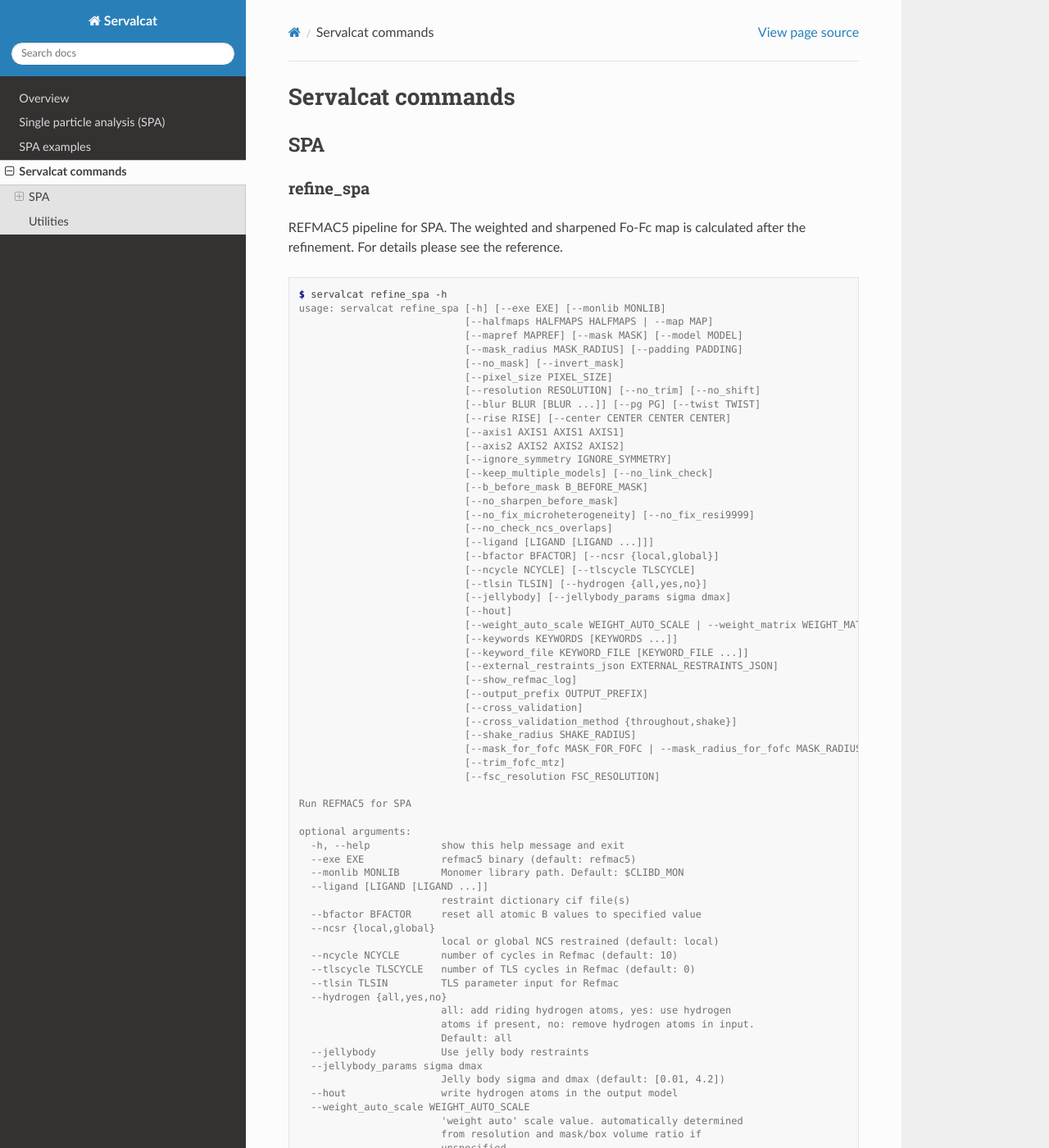
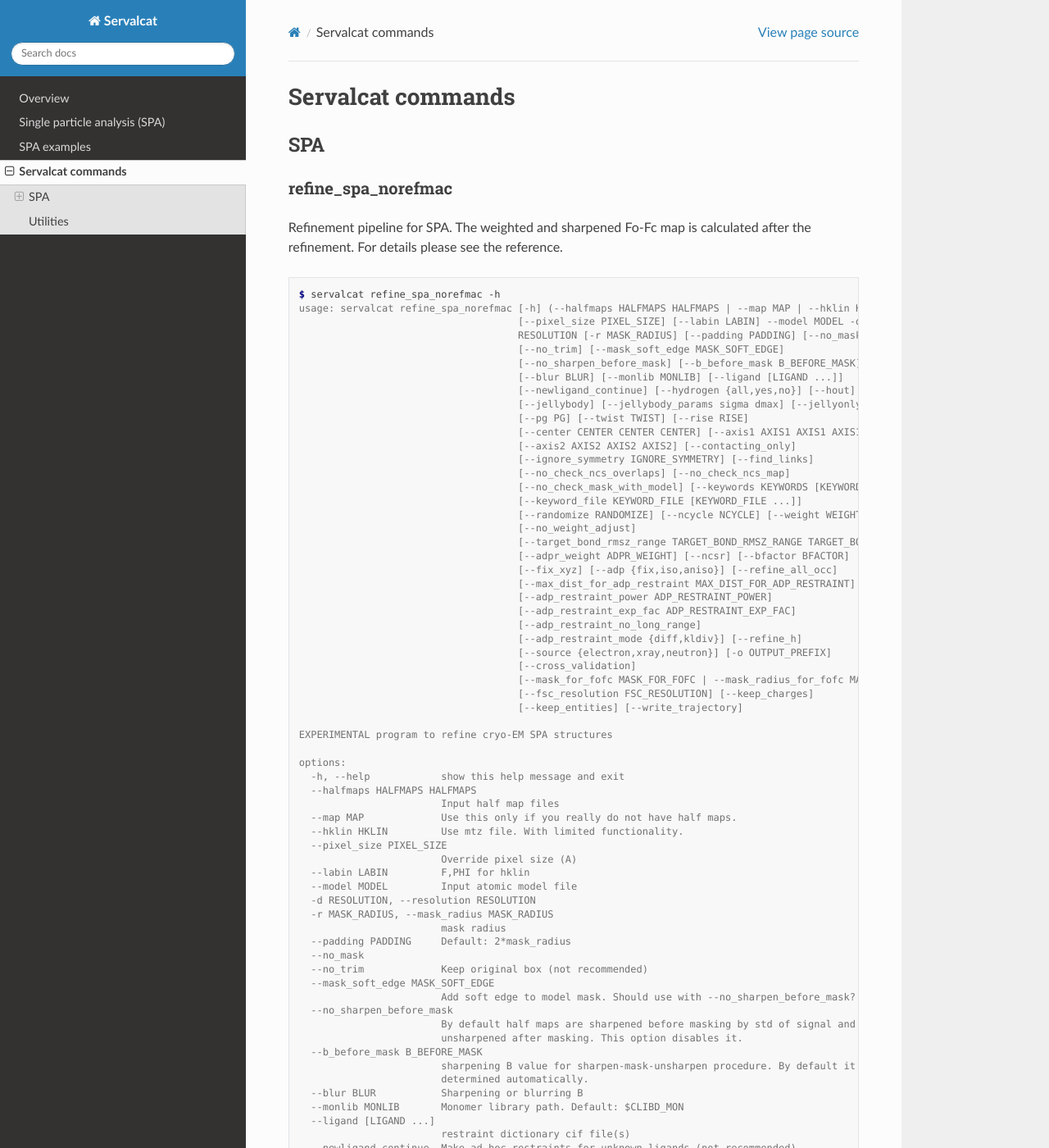
Before and after one commit to keitaroyam/servalcat, a Sphinx documentation site: the page built from docs/commands.rst, in a window 1280 px wide and 1400 px high. Shown: the whole window at 82% size. Built offline with Sphinx 7.4.7 and the Read the Docs theme 2.0.0, drawn with Linux system fonts in a browser that asks for light colours; some of the changed text lies outside the part shown.

Commit message:
docs updated (help messages)

```diff
--- a/docs/commands.rst
+++ b/docs/commands.rst
@@ -4,10 +4,10 @@ Servalcat commands
 SPA
 ---
 
-refine_spa
-~~~~~~~~~~
+refine_spa_norefmac
+~~~~~~~~~~~~~~~~~~~
 
-REFMAC5 pipeline for SPA. The weighted and sharpened Fo-Fc map is calculated after the refinement. For details please see the reference.
+Refinement pipeline for SPA. The weighted and sharpened Fo-Fc map is calculated after the refinement. For details please see the reference.
 
 .. literalinclude:: help/refine_spa.txt
    :language: console
--- a/docs/help/fofc.txt
+++ b/docs/help/fofc.txt
@@ -1,15 +1,16 @@
 $ servalcat fofc -h
 usage: servalcat fofc [-h] [--halfmaps HALFMAPS HALFMAPS | --map MAP]
                       [--pixel_size PIXEL_SIZE] --model MODEL -d RESOLUTION
-                      [-m MASK] [-r MASK_RADIUS] [-B B] [--half1_only]
-                      [--normalized_map] [--no_fsc_weights]
-                      [--sharpening_b SHARPENING_B] [--trim] [--trim_mtz]
-                      [--monlib MONLIB] [--omit_proton] [--omit_h_electron]
-                      [-o OUTPUT_PREFIX]
+                      [-m MASK] [-r MASK_RADIUS] [--no_check_mask_with_model]
+                      [-B B] [--half1_only] [--normalized_map]
+                      [--no_fsc_weights] [--sharpening_b SHARPENING_B]
+                      [--trim] [--trim_mtz] [--monlib MONLIB] [--omit_proton]
+                      [--omit_h_electron] [--source {electron,xray,neutron}]
+                      [-o OUTPUT_PREFIX] [--keep_charges]
 
 Fo-Fc map calculation based on model and data errors
 
-optional arguments:
+options:
   -h, --help            show this help message and exit
   --halfmaps HALFMAPS HALFMAPS
   --map MAP             Use only if you really do not have half maps.
@@ -20,10 +21,13 @@ optional arguments:
   -m MASK, --mask MASK  mask file
   -r MASK_RADIUS, --mask_radius MASK_RADIUS
                         mask radius (not used if --mask is given)
+  --no_check_mask_with_model
+                        Disable mask test using model
   -B B                  Estimated blurring
   --half1_only          Only use half 1 for map calculation (use half 2 only
                         for noise estimation)
-  --normalized_map      Write normalized map in the masked region
+  --normalized_map      Write normalized map in the masked region. Now this is
+                        on by default.
   --no_fsc_weights      Just for debugging purpose: turn off FSC-based
                         weighting
   --sharpening_b SHARPENING_B
@@ -34,4 +38,8 @@ optional arguments:
   --monlib MONLIB       Monomer library path. Default: $CLIBD_MON
   --omit_proton         Omit proton from model in map calculation
   --omit_h_electron     Omit hydrogen electrons from model in map calculation
+  --source {electron,xray,neutron}
   -o OUTPUT_PREFIX, --output_prefix OUTPUT_PREFIX
+                        output file name prefix (default: diffmap)
+  --keep_charges        Use scattering factor for charged atoms. Use it with
+                        care.
--- a/docs/help/refine_spa.txt
+++ b/docs/help/refine_spa.txt
@@ -1,114 +1,74 @@
-$ servalcat refine_spa -h
-usage: servalcat refine_spa [-h] [--exe EXE] [--monlib MONLIB]
-                            [--halfmaps HALFMAPS HALFMAPS | --map MAP]
-                            [--mapref MAPREF] [--mask MASK] [--model MODEL]
-                            [--mask_radius MASK_RADIUS] [--padding PADDING]
-                            [--no_mask] [--invert_mask]
-                            [--pixel_size PIXEL_SIZE]
-                            [--resolution RESOLUTION] [--no_trim] [--no_shift]
-                            [--blur BLUR [BLUR ...]] [--pg PG] [--twist TWIST]
-                            [--rise RISE] [--center CENTER CENTER CENTER]
-                            [--axis1 AXIS1 AXIS1 AXIS1]
-                            [--axis2 AXIS2 AXIS2 AXIS2]
-                            [--ignore_symmetry IGNORE_SYMMETRY]
-                            [--keep_multiple_models] [--no_link_check]
-                            [--b_before_mask B_BEFORE_MASK]
-                            [--no_sharpen_before_mask]
-                            [--no_fix_microheterogeneity] [--no_fix_resi9999]
-                            [--no_check_ncs_overlaps]
-                            [--ligand [LIGAND [LIGAND ...]]]
-                            [--bfactor BFACTOR] [--ncsr {local,global}]
-                            [--ncycle NCYCLE] [--tlscycle TLSCYCLE]
-                            [--tlsin TLSIN] [--hydrogen {all,yes,no}]
-                            [--jellybody] [--jellybody_params sigma dmax]
-                            [--hout]
-                            [--weight_auto_scale WEIGHT_AUTO_SCALE | --weight_matrix WEIGHT_MATRIX]
-                            [--keywords KEYWORDS [KEYWORDS ...]]
-                            [--keyword_file KEYWORD_FILE [KEYWORD_FILE ...]]
-                            [--external_restraints_json EXTERNAL_RESTRAINTS_JSON]
-                            [--show_refmac_log]
-                            [--output_prefix OUTPUT_PREFIX]
-                            [--cross_validation]
-                            [--cross_validation_method {throughout,shake}]
-                            [--shake_radius SHAKE_RADIUS]
-                            [--mask_for_fofc MASK_FOR_FOFC | --mask_radius_for_fofc MASK_RADIUS_FOR_FOFC]
-                            [--trim_fofc_mtz]
-                            [--fsc_resolution FSC_RESOLUTION]
+$ servalcat refine_spa_norefmac -h
+usage: servalcat refine_spa_norefmac [-h] (--halfmaps HALFMAPS HALFMAPS | --map MAP | --hklin HKLIN)
+                                     [--pixel_size PIXEL_SIZE] [--labin LABIN] --model MODEL -d
+                                     RESOLUTION [-r MASK_RADIUS] [--padding PADDING] [--no_mask]
+                                     [--no_trim] [--mask_soft_edge MASK_SOFT_EDGE]
+                                     [--no_sharpen_before_mask] [--b_before_mask B_BEFORE_MASK]
+                                     [--blur BLUR] [--monlib MONLIB] [--ligand [LIGAND ...]]
+                                     [--newligand_continue] [--hydrogen {all,yes,no}] [--hout]
+                                     [--jellybody] [--jellybody_params sigma dmax] [--jellyonly]
+                                     [--pg PG] [--twist TWIST] [--rise RISE]
+                                     [--center CENTER CENTER CENTER] [--axis1 AXIS1 AXIS1 AXIS1]
+                                     [--axis2 AXIS2 AXIS2 AXIS2] [--contacting_only]
+                                     [--ignore_symmetry IGNORE_SYMMETRY] [--find_links]
+                                     [--no_check_ncs_overlaps] [--no_check_ncs_map]
+                                     [--no_check_mask_with_model] [--keywords KEYWORDS [KEYWORDS ...]]
+                                     [--keyword_file KEYWORD_FILE [KEYWORD_FILE ...]]
+                                     [--randomize RANDOMIZE] [--ncycle NCYCLE] [--weight WEIGHT]
+                                     [--no_weight_adjust]
+                                     [--target_bond_rmsz_range TARGET_BOND_RMSZ_RANGE TARGET_BOND_RMSZ_RANGE]
+                                     [--adpr_weight ADPR_WEIGHT] [--ncsr] [--bfactor BFACTOR]
+                                     [--fix_xyz] [--adp {fix,iso,aniso}] [--refine_all_occ]
+                                     [--max_dist_for_adp_restraint MAX_DIST_FOR_ADP_RESTRAINT]
+                                     [--adp_restraint_power ADP_RESTRAINT_POWER]
+                                     [--adp_restraint_exp_fac ADP_RESTRAINT_EXP_FAC]
+                                     [--adp_restraint_no_long_range]
+                                     [--adp_restraint_mode {diff,kldiv}] [--refine_h]
+                                     [--source {electron,xray,neutron}] [-o OUTPUT_PREFIX]
+                                     [--cross_validation]
+                                     [--mask_for_fofc MASK_FOR_FOFC | --mask_radius_for_fofc MASK_RADIUS_FOR_FOFC]
+                                     [--fsc_resolution FSC_RESOLUTION] [--keep_charges]
+                                     [--keep_entities] [--write_trajectory]
 
-Run REFMAC5 for SPA
+EXPERIMENTAL program to refine cryo-EM SPA structures
 
-optional arguments:
+options:
   -h, --help            show this help message and exit
-  --exe EXE             refmac5 binary (default: refmac5)
+  --halfmaps HALFMAPS HALFMAPS
+                        Input half map files
+  --map MAP             Use this only if you really do not have half maps.
+  --hklin HKLIN         Use mtz file. With limited functionality.
+  --pixel_size PIXEL_SIZE
+                        Override pixel size (A)
+  --labin LABIN         F,PHI for hklin
+  --model MODEL         Input atomic model file
+  -d RESOLUTION, --resolution RESOLUTION
+  -r MASK_RADIUS, --mask_radius MASK_RADIUS
+                        mask radius
+  --padding PADDING     Default: 2*mask_radius
+  --no_mask
+  --no_trim             Keep original box (not recommended)
+  --mask_soft_edge MASK_SOFT_EDGE
+                        Add soft edge to model mask. Should use with --no_sharpen_before_mask?
+  --no_sharpen_before_mask
+                        By default half maps are sharpened before masking by std of signal and
+                        unsharpened after masking. This option disables it.
+  --b_before_mask B_BEFORE_MASK
+                        sharpening B value for sharpen-mask-unsharpen procedure. By default it is
+                        determined automatically.
+  --blur BLUR           Sharpening or blurring B
   --monlib MONLIB       Monomer library path. Default: $CLIBD_MON
-  --ligand [LIGAND [LIGAND ...]]
+  --ligand [LIGAND ...]
                         restraint dictionary cif file(s)
-  --bfactor BFACTOR     reset all atomic B values to specified value
-  --ncsr {local,global}
-                        local or global NCS restrained (default: local)
-  --ncycle NCYCLE       number of cycles in Refmac (default: 10)
-  --tlscycle TLSCYCLE   number of TLS cycles in Refmac (default: 0)
-  --tlsin TLSIN         TLS parameter input for Refmac
+  --newligand_continue  Make ad-hoc restraints for unknown ligands (not recommended)
   --hydrogen {all,yes,no}
-                        all: add riding hydrogen atoms, yes: use hydrogen
-                        atoms if present, no: remove hydrogen atoms in input.
-                        Default: all
+                        all: (re)generate hydrogen atoms, yes: use hydrogen atoms if present, no:
+                        remove hydrogen atoms in input. Default: all
+  --hout                write hydrogen atoms in the output model
   --jellybody           Use jelly body restraints
   --jellybody_params sigma dmax
                         Jelly body sigma and dmax (default: [0.01, 4.2])
-  --hout                write hydrogen atoms in the output model
-  --weight_auto_scale WEIGHT_AUTO_SCALE
-                        'weight auto' scale value. automatically determined
-                        from resolution and mask/box volume ratio if
-                        unspecified
-  --weight_matrix WEIGHT_MATRIX
-                        weight matrix value
-  --keywords KEYWORDS [KEYWORDS ...]
-                        refmac keyword(s)
-  --keyword_file KEYWORD_FILE [KEYWORD_FILE ...]
-                        refmac keyword file(s)
-  --external_restraints_json EXTERNAL_RESTRAINTS_JSON
-  --show_refmac_log     show all Refmac log instead of summary
-  --output_prefix OUTPUT_PREFIX
-                        output file name prefix (default: refined)
-  --cross_validation    Run cross validation
-  --cross_validation_method {throughout,shake}
-                        shake: randomize a model refined against a full map
-                        and then refine it against a half map, throughout: use
-                        only a half map for refinement (another half map is
-                        used for error estimation) Default: shake
-  --shake_radius SHAKE_RADIUS
-                        Shake rmsd in case of --cross_validation_method=shake
-                        (default: 0.3)
-  --mask_for_fofc MASK_FOR_FOFC
-                        Mask file for Fo-Fc map calculation
-  --mask_radius_for_fofc MASK_RADIUS_FOR_FOFC
-                        Mask radius for Fo-Fc map calculation
-  --trim_fofc_mtz       diffmap.mtz will have smaller cell (if --mask_for_fofc
-                        is given)
-  --fsc_resolution FSC_RESOLUTION
-                        High resolution limit for FSC calculation. Default:
-                        Nyquist
-
-sfcalc:
-  --halfmaps HALFMAPS HALFMAPS
-                        Input half map files
-  --map MAP             Use this only if you really do not have half maps.
-  --mapref MAPREF       Reference map file
-  --mask MASK           Mask file
-  --model MODEL         Input atomic model file
-  --mask_radius MASK_RADIUS
-  --padding PADDING     Default: 2*mask_radius
-  --no_mask
-  --invert_mask         not for refinement.
-  --pixel_size PIXEL_SIZE
-                        Override pixel size (A)
-  --resolution RESOLUTION
-  --no_trim             Keep original box (not recommended)
-  --no_shift            Keep map origin so that output maps overlap with the
-                        input maps.
-  --blur BLUR [BLUR ...]
-                        Sharpening or blurring B
+  --jellyonly           Jelly body only (experimental, may not be useful)
   --pg PG               Point group symbol
   --twist TWIST         Helical twist (degree)
   --rise RISE           Helical rise (Angstrom)
@@ -118,24 +78,49 @@ sfcalc:
                         Axis1 (if I: 5-fold, O: 4-fold, T: 3-fold)
   --axis2 AXIS2 AXIS2 AXIS2
                         Axis2 (if I: 5-fold, O: 4-fold, T: 3-fold, Dn: 2-fold)
+  --contacting_only     Filter out non-contacting strict NCS copies
   --ignore_symmetry IGNORE_SYMMETRY
-                        Ignore symmetry information (MTRIX/_struct_ncs_oper)
-                        in the model file
-  --keep_multiple_models
-                        Multi-models will be kept; by default only 1st model
-                        is kept because REFMAC5 does not support it
-  --no_link_check       Do not find and fix link records in input model.
-  --b_before_mask B_BEFORE_MASK
-                        sharpening B value for sharpen-mask-unsharpen
-                        procedure. By default it is determined automatically.
-  --no_sharpen_before_mask
-                        By default half maps are sharpened before masking by
-                        std of signal and unsharpened after masking. This
-                        option disables it.
-  --no_fix_microheterogeneity
-                        By default it will fix microheterogeneity for Refmac
-  --no_fix_resi9999     By default it will split chain if max residue number >
-                        9999 which is not supported by Refmac
+                        Ignore symmetry information (MTRIX/_struct_ncs_oper) in the model file
+  --find_links          Automatically add links
   --no_check_ncs_overlaps
-                        Disable model overlap (e.g. expanded model is used
-                        with --pg) test
+                        Disable model overlap test due to strict NCS
+  --no_check_ncs_map    Disable map symmetry test due to strict NCS
+  --no_check_mask_with_model
+                        Disable mask test using model
+  --keywords KEYWORDS [KEYWORDS ...]
+                        refmac keyword(s)
+  --keyword_file KEYWORD_FILE [KEYWORD_FILE ...]
+                        refmac keyword file(s)
+  --randomize RANDOMIZE
+                        Shake coordinates with the specified rmsd value
+  --ncycle NCYCLE       number of CG cycles (default: 10)
+  --weight WEIGHT       refinement weight. default: automatic
+  --no_weight_adjust    Do not adjust weight during refinement
+  --target_bond_rmsz_range TARGET_BOND_RMSZ_RANGE TARGET_BOND_RMSZ_RANGE
+                        Bond rmsz range for weight adjustment (default: [0.5, 1.0])
+  --adpr_weight ADPR_WEIGHT
+                        ADP restraint weight (default: 1.000000)
+  --ncsr                Use local NCS restraints
+  --bfactor BFACTOR     reset all atomic B values to the specified value
+  --fix_xyz             Fix atomic coordinates
+  --adp {fix,iso,aniso}
+                        ADP parameterization
+  --refine_all_occ
+  --max_dist_for_adp_restraint MAX_DIST_FOR_ADP_RESTRAINT
+  --adp_restraint_power ADP_RESTRAINT_POWER
+  --adp_restraint_exp_fac ADP_RESTRAINT_EXP_FAC
+  --adp_restraint_no_long_range
+  --adp_restraint_mode {diff,kldiv}
+  --refine_h            Refine hydrogen against data (default: only restraints apply)
+  --source {electron,xray,neutron}
+  -o OUTPUT_PREFIX, --output_prefix OUTPUT_PREFIX
+  --cross_validation    Run cross validation. Only "throughout" mode is available (no "shake" mode)
+  --mask_for_fofc MASK_FOR_FOFC
+                        Mask file for Fo-Fc map calculation
+  --mask_radius_for_fofc MASK_RADIUS_FOR_FOFC
+                        Mask radius for Fo-Fc map calculation
+  --fsc_resolution FSC_RESOLUTION
+                        High resolution limit for FSC calculation. Default: Nyquist
+  --keep_charges        Use scattering factor for charged atoms. Use it with care.
+  --keep_entities       Do not override entities
+  --write_trajectory    Write all output from cycles
--- a/servalcat/__init__.py
+++ b/servalcat/__init__.py
@@ -6,5 +6,5 @@ This software is released under the
 Mozilla Public License, version 2.0; see LICENSE.
 """
 
-__version__ = '0.4.83'
-__date__ = '2024-08-20'
+__version__ = '0.4.84'
+__date__ = '2024-08-23'
```
Also changed, not shown: 1 other file.
